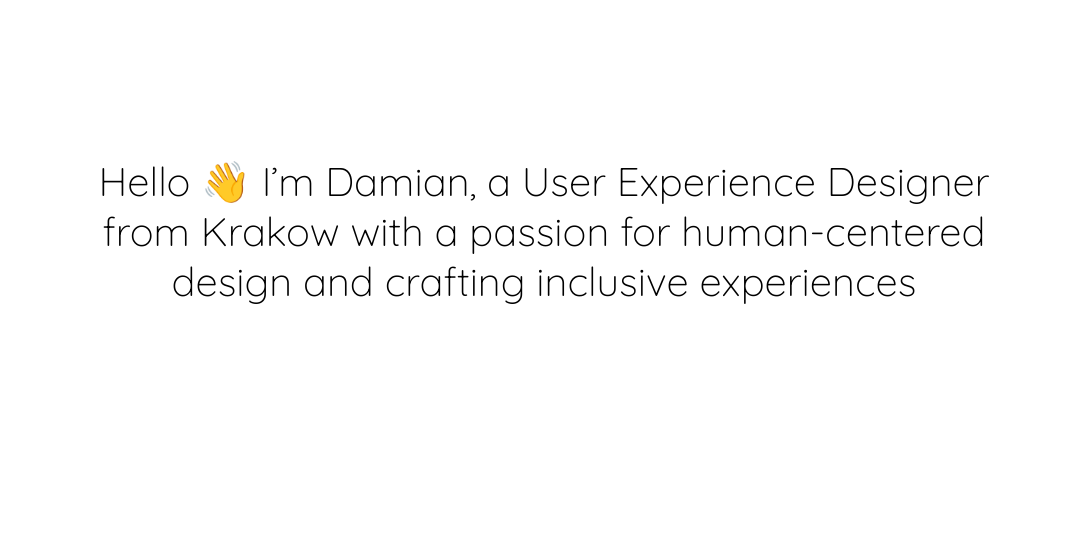
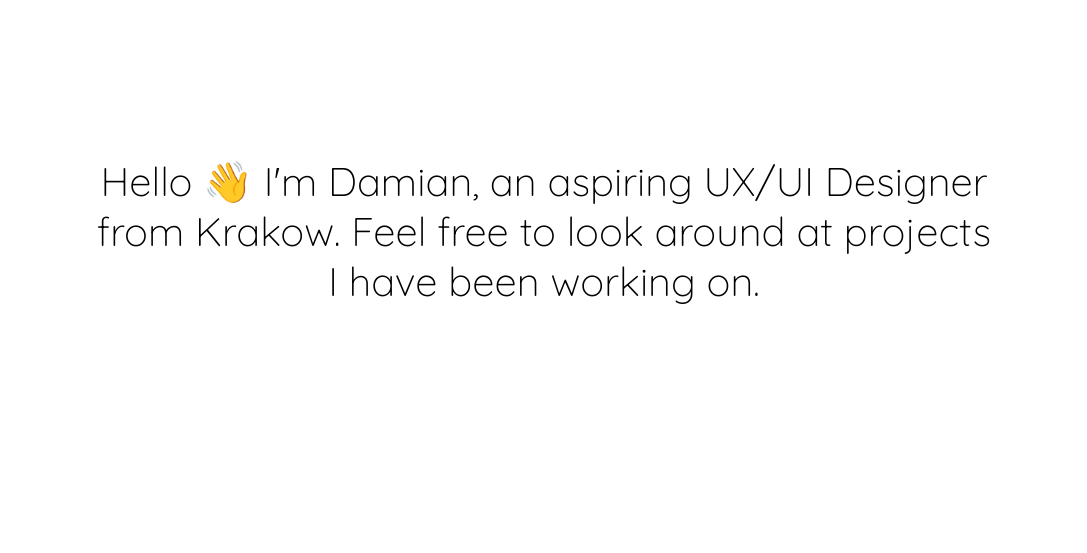
Before and after one commit to DamianLipinski/DamianLipinski.github.io, a plain HTML site: page index.html in a window 1280 px wide. Shown: the part 172-725 px from the top of the page, without its empty margins (96-1183 px from the left). Drawn offline with Linux system fonts and the light colour scheme.

Commit message:
Update index.html

```diff
--- a/index.html
+++ b/index.html
@@ -34,8 +34,8 @@
     </nav>
 
     <section class="wow fadeInUp" id="welcome">
-        <p>Hello 👋 I’m Damian, a User Experience Designer from Krakow with a passion for human-centered design and crafting
-        inclusive experiences</p>
+        <p>Hello 👋 I'm Damian, an aspiring UX/UI Designer from Krakow. Feel free to look around at projects I have been working
+        on.</p>
     </section>
 
     <section class="grid_projects">
@@ -54,7 +54,7 @@
         <div class="project wow fadeInLeft" id='biogo'>
             <img src="./img/index/biogo.png" />
             <h1>Biogo</h1>
-            <h2>Eco-friendly shop</h2>
+            <h2>Redesign of eco-friendly shop</h2>
             <a href="case_study_biogo.html"><span></span></a>
         </div>
     </section>
```
